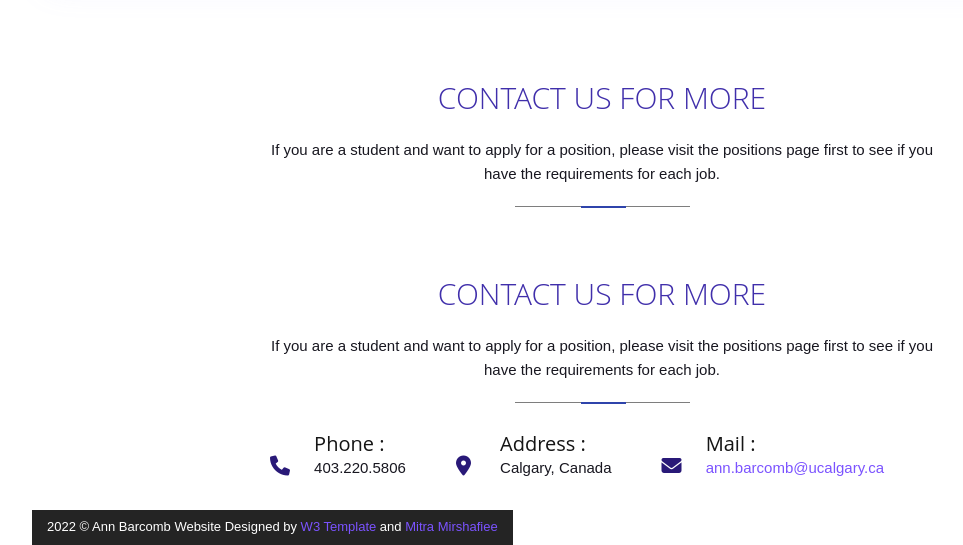
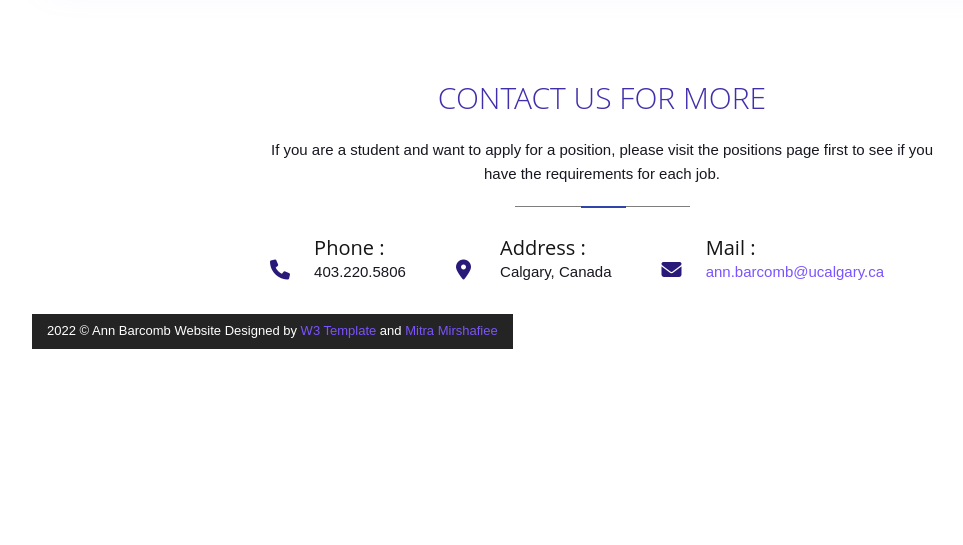
Before and after one commit to mitramir55/publications, a Flask app: page /positions in a window 1280 px wide. Shown: the part 2095-2640 px from the top of the page, without its empty margins (38-1001 px from the left). After the commit the page ends 2444 px from the top, so only its background shows below. Run offline with Flask 2, Linux system fonts and the light colour scheme; some libraries are stand-ins or nearby versions.

Commit message:
removed contact

```diff
--- a/templates/positions.html
+++ b/templates/positions.html
@@ -145,17 +145,4 @@
   </div>
 
 
-
-<!-- Contact -->
-<div class="contact section-padding" data-scroll-index='4'>
-  <div class="container">
-    <div class="row">
-      <div class="col-md-12 section-title text-center">
-        <h3>Contact Us For More</h3>
-        <p>
-          If you are a student and want to apply for a position, please visit the positions page first to see if you have the
-          requirements for each job.
-        </p>
-        <span class="section-title-line"></span> </div>
-
       {% endblock %}
```
Also changed, not shown: templates/teaching.html (+0 -12 lines).
